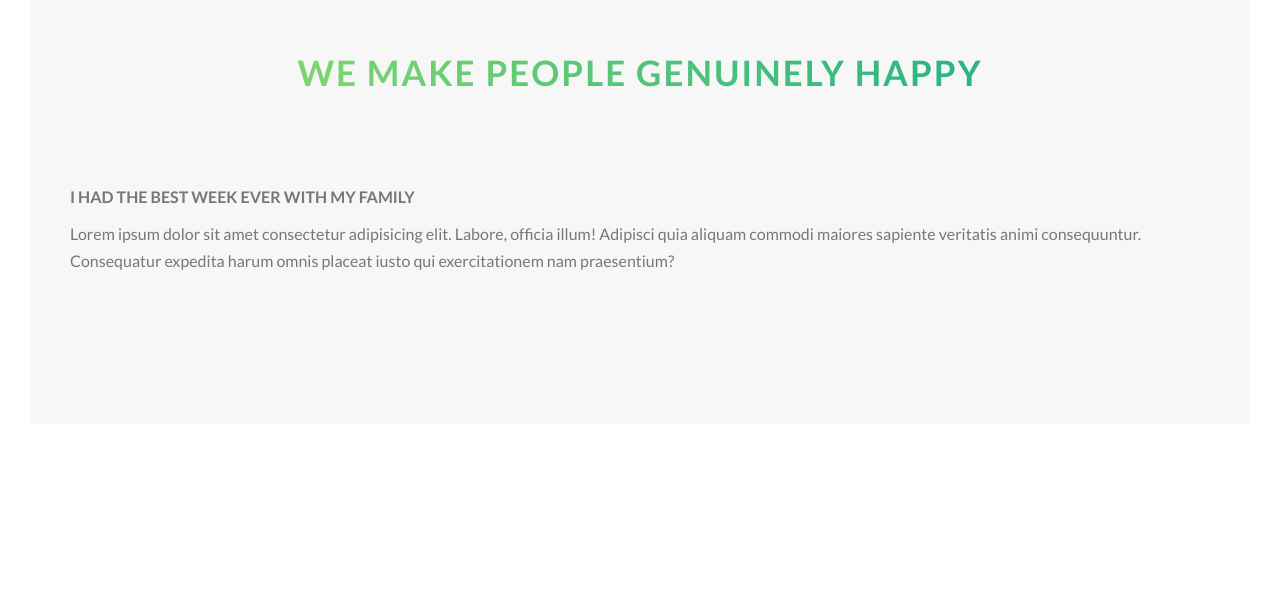
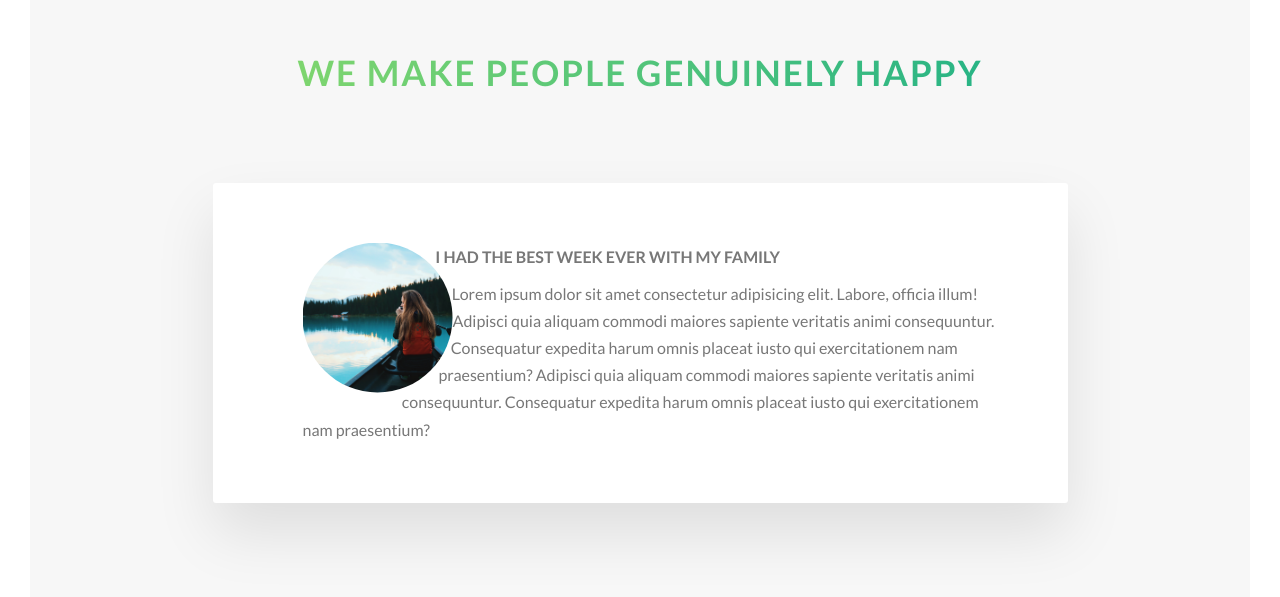
Before and after one commit to jcarp19/Natours, a website: page starter/index.html in a window 1280 px wide. Shown: the part 3502-4099 px from the top of the page. Before the commit the page ends 3956 px from the top, so only its background shows below. Drawn offline with Linux system fonts and the light colour scheme.

Commit message:
story section edits

```diff
--- a/starter/index.html
+++ b/starter/index.html
@@ -213,13 +213,13 @@
                 <div class="row">
                     <div class="story">
                         <figure class="story__shape">
-
+                            <img src="img/nat-8.jpg" alt="Person on a tour" class="story__img">
                         </figure>
                         <div class="story__text">
                             <h3 class="heading-tertiary u-margin-bottom-sm">
                                 I had the best week ever with my family
                             </h3>
-                            <p>Lorem ipsum dolor sit amet consectetur adipisicing elit. Labore, officia illum! Adipisci quia aliquam commodi maiores sapiente veritatis animi consequuntur. Consequatur expedita harum omnis placeat iusto qui exercitationem nam praesentium?</p>
+                            <p>Lorem ipsum dolor sit amet consectetur adipisicing elit. Labore, officia illum! Adipisci quia aliquam commodi maiores sapiente veritatis animi consequuntur. Consequatur expedita harum omnis placeat iusto qui exercitationem nam praesentium? Adipisci quia aliquam commodi maiores sapiente veritatis animi consequuntur.  Consequatur expedita harum omnis placeat iusto qui exercitationem nam praesentium?</p>
                         </div>
                     </div>
                 </div>
--- a/starter/sass/components/_story.scss
+++ b/starter/sass/components/_story.scss
@@ -3,5 +3,30 @@
     margin: 0 auto;
     box-shadow: 0 3rem 6rem rgba($color-black, .1);
     background-color: $color-white;
+    border-radius: 3px;
+    padding: 6rem;
+    padding-left: 9rem;
     font-size: $default-font-size;
+    // transform: skewX(-12deg);
+
+    // & > * {
+    //     transform: skewX(12deg);
+    // }
+
+    &__shape {
+        width: 15rem;
+        height: 15rem;
+        float: left;
+        shape-outside: circle(50% at 50% 50%);
+        clip-path: circle(50% at 50% 50%);
+        // transform: translateX(-3rem) skewX(12deg);
+    }
+
+    &__img {
+        height: 100%;
+    }
+
+    &__text {
+        // transform: skewX(12deg);
+    }
 }
--- a/starter/sass/main.scss
+++ b/starter/sass/main.scss
@@ -11,7 +11,7 @@
 @import "components/card";
 @import "components/composition";
 @import "components/feature-box";
-@import "components/story"
+@import "components/story";
 
 @import "layout/grid";
 @import "layout/header";
```
Also changed, not shown: starter/css/style.css.
